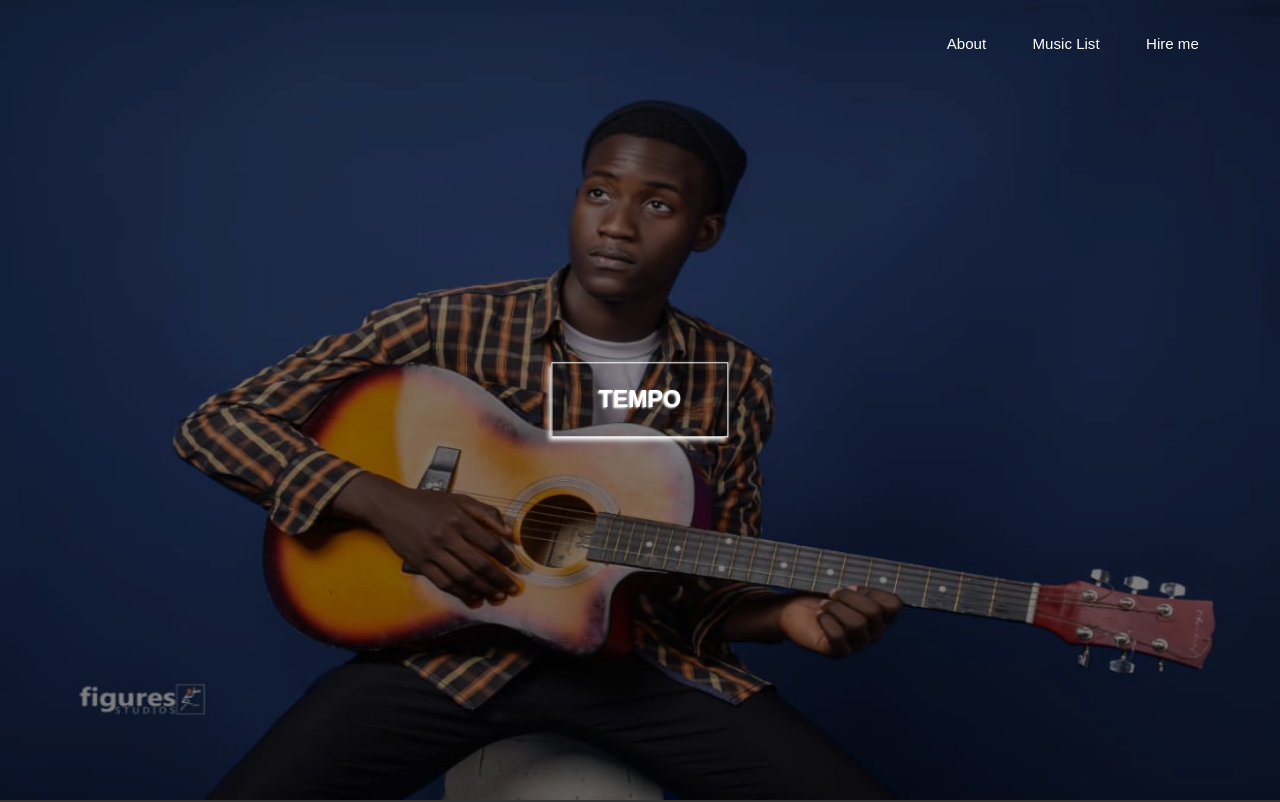
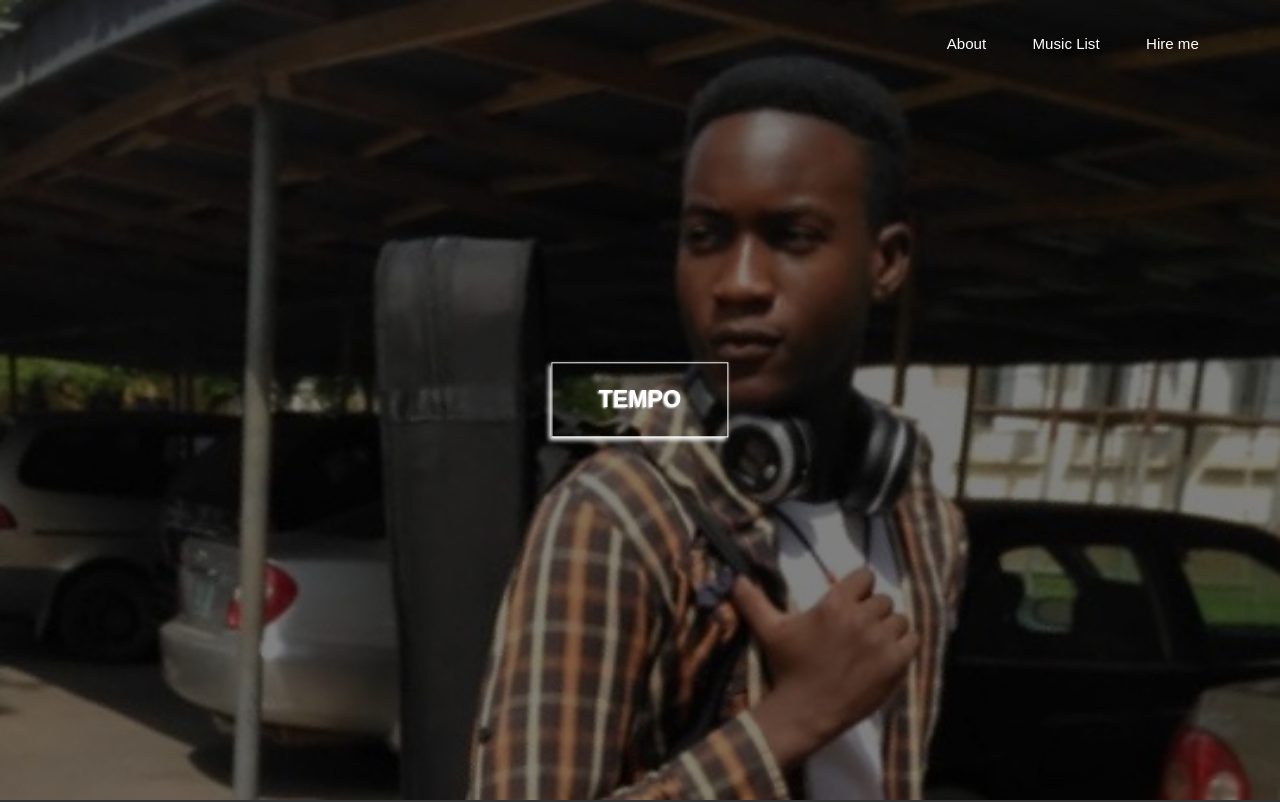
Before and after one commit to ashrofdev/tempo, a React (Create React App) app: page / in a window 1280 px wide. Shown: the top 802 px of the page. Built offline with nearby package versions, Linux system fonts and the light colour scheme.

Commit message:
adjusting header slider

```diff
--- a/src/components/Header/Header.js
+++ b/src/components/Header/Header.js
@@ -14,13 +14,13 @@ const Header = () => {
             <h1>TEMPO</h1>
             <Slider {...settings}>
                 <div className="slide">
+                   <img src={require('../media/badmus2.jpeg')}/>
+                </div>
+                <div className="slide">
                    <img src={require('../media/ani.jpg')}/>
                 </div>
                 <div className="slide">
                    <img src={require('../media/badmus1.jpg')}/>
-                </div>
-                <div className="slide">
-                   <img src={require('../media/badmus4.jpg')}/>
                 </div>
             </Slider>
         </div>
```
Also changed, not shown: src/components/media/badmus2 copy.jpg (added), src/components/media/badmus2.jpeg (added), 8 other files (tests, documents, lock files or other folders).
